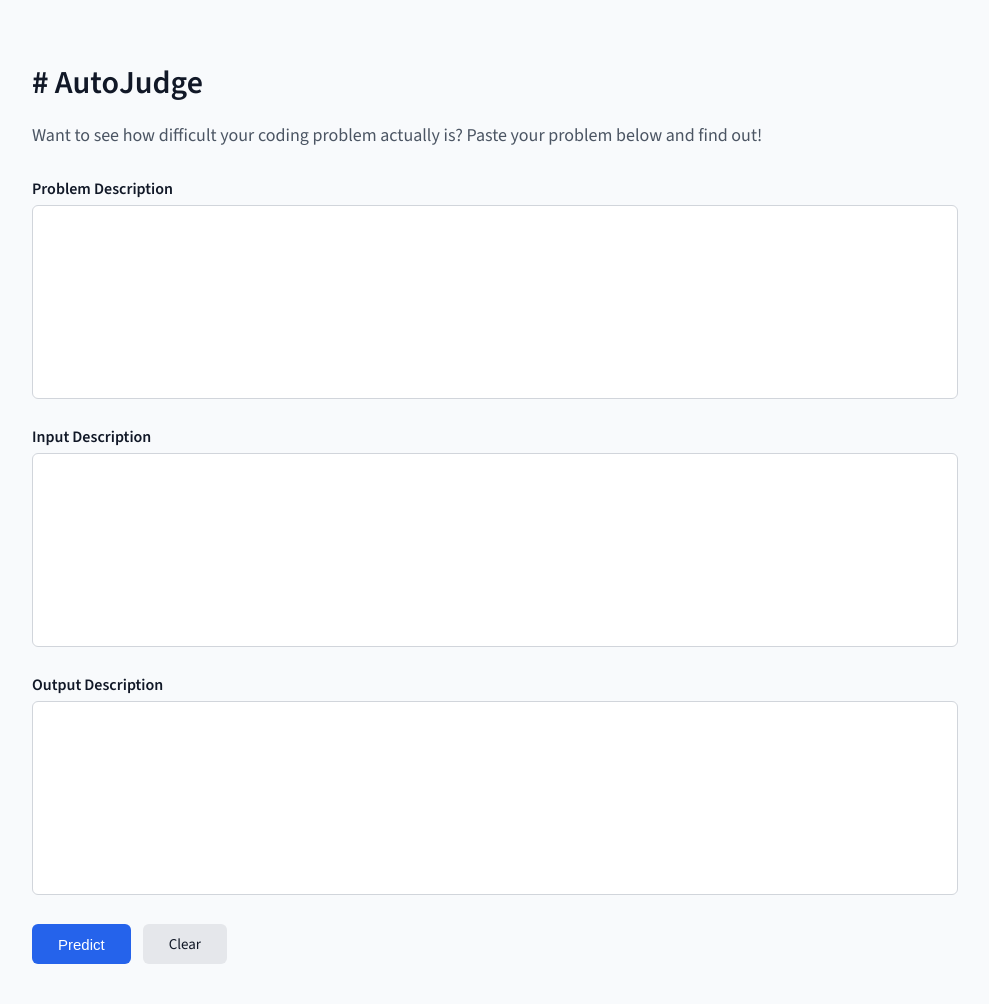
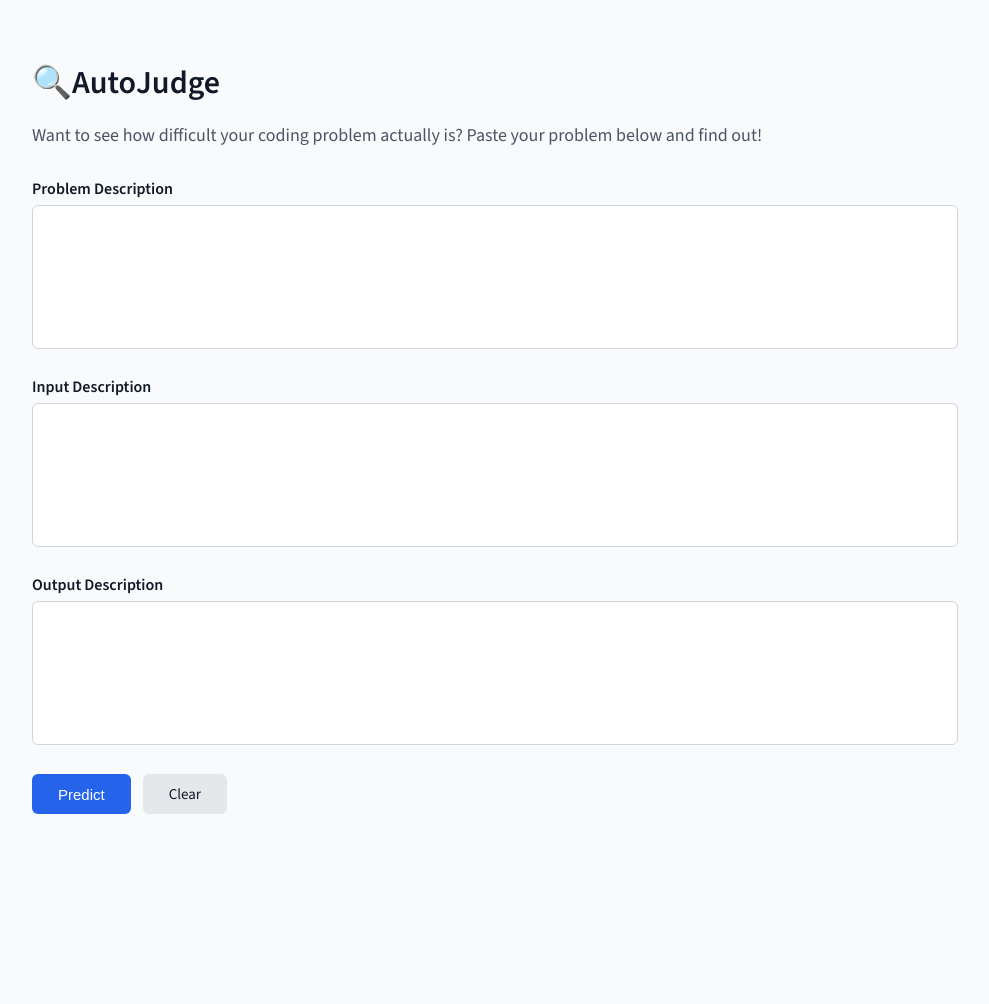
Before and after one commit to Unknown221B/AutoJudge, a Flask app: page / in a window 1280 px wide. Shown: the whole page, without its empty margins (158-1147 px from the left). After the commit the page ends 814 px from the top, so only its background shows below. Run offline with Flask 3, Linux system fonts and the light colour scheme; parts of the project's set-up code (start-up, migrations or seed data) failed here and were passed over.

Commit message:
Update UI

```diff
--- a/static/style.css
+++ b/static/style.css
@@ -31,7 +31,7 @@ label {
 
 textarea {
     width: 100%;
-    min-height: 140px;
+    min-height: 90px;
     resize: none;
     padding: 12px;
     background: #ffffff;
--- a/templates/index.html
+++ b/templates/index.html
@@ -9,7 +9,7 @@
 <body>
 
 <div class="container">
-    <h1># AutoJudge</h1>
+    <h1>🔍AutoJudge</h1>
     <p class="subtitle">
         Want to see how difficult your coding problem actually is? Paste your problem below and find out!
     </p>
```
Also changed, not shown: 1 other file.
